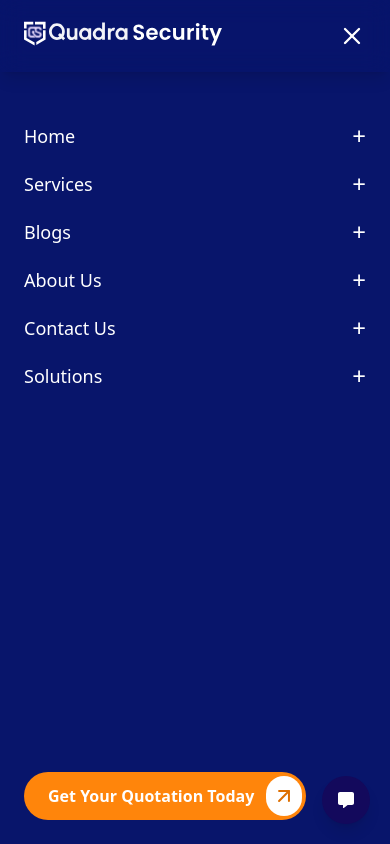
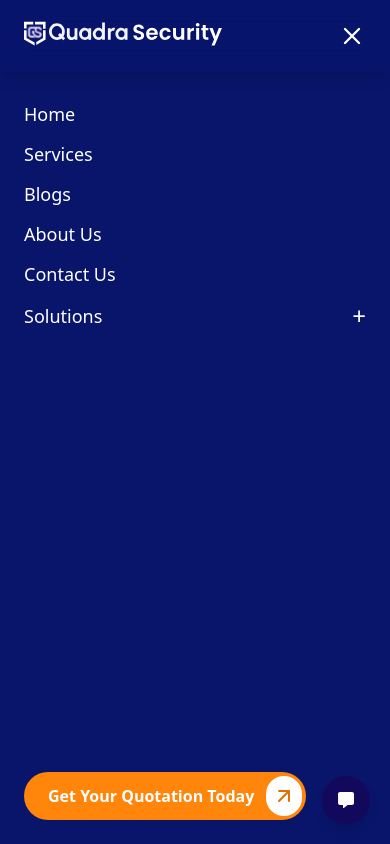
Before and after one commit to quadra-dev/QudraSecurityV2, a Next.js app: page / in a window 390 px wide. Both pictures are taken after a click on the button 352 px from the left and 35 px from the top of the page. Shown: the top 844 px of the page. Built offline with nearby package versions, Linux system fonts and the light colour scheme.

Commit message:
mobile navigation done

```diff
--- a/src/components/navigation/NavigationBar.tsx
+++ b/src/components/navigation/NavigationBar.tsx
@@ -194,7 +194,7 @@ export default function Navbar() {
 
       {/* DESKTOP DROPDOWN (hover) */}
       <AnimatePresence>
-        {activeMenu==="Solutions" && (
+        {activeMenu === "Solutions" && (
           <>
             <motion.div
               className="fixed top-[64px] left-0 w-full bottom-0 bg-black bg-opacity-40 z-30"
@@ -216,8 +216,7 @@ export default function Navbar() {
               <div className="w-full  p-8">
                 {/* <div className="text-white text-2xl">{activeMenu}</div> */}
 
-                {
-                  activeMenu === "Solutions" &&
+                {activeMenu === "Solutions" && (
                   <div className="w-2/3 flex h-full">
                     {SolutionItems.map((item, idx) => (
                       <div key={idx} className="relative w- cursor-pointer">
@@ -235,7 +234,9 @@ export default function Navbar() {
 
                     <div className="w-1/3 ml-5 mt-3 pl-4 border-l-2 border-white">
                       <ul className="text-3xl flex flex-col text-white justify-evenly h-[45vh]">
-                      <li className="text-lg translate-x-1 text-orange-400">All Solutions</li>
+                        <li className="text-lg translate-x-1 text-orange-400">
+                          All Solutions
+                        </li>
                         <li className="group flex  items-center hover:text-white ">
                           <div className="opacity-0 transition-opacity duration-500 group-hover:opacity-100">
                             <ArrowRight />
@@ -279,18 +280,19 @@ export default function Navbar() {
                       </ul>
                     </div>
                   </div>
-                }
+                )}
               </div>
             </motion.div>
           </>
         )}
       </AnimatePresence>
 
+
       {/* MOBILE SLIDING PANEL */}
       <AnimatePresence>
         {mobileOpen && (
           <>
-            {/* backdrop for mobile panel */}
+            {/* backdrop */}
             <motion.div
               className="fixed inset-0 bg-black/40 z-40"
               initial={{ opacity: 0 }}
@@ -300,6 +302,7 @@ export default function Navbar() {
               onClick={() => setMobileOpen(false)}
             />
 
+            {/* side panel */}
             <motion.aside
               initial={{ x: "-100%" }}
               animate={{ x: 0 }}
@@ -307,50 +310,70 @@ export default function Navbar() {
               transition={{ duration: 0.38, ease: "easeInOut" }}
               className="fixed -top-[64px] left-0 bottom-0 w-full bg-[#08156B] text-white z-40 flex flex-col p-6"
             >
-              {/* menu items with expand */}
-              <nav className="flex-1  overflow-auto mt-40">
-                <ul className="space-y-4">
-                  {menuItems.map((item, idx) => (
+              {/* menu items */}
+              <nav className="flex-1 overflow-auto mt-35">
+                <ul className="space-y-3">
+                  {menuItems.map((item, idx) => {
+                    if (item.page === "Solutions") {
+                      // Solutions dropdown
+                      return (
                         <li key={idx}>
                           <button
                             className="w-full flex justify-between items-center text-left text-lg font-medium"
                             onClick={() =>
                               setExpandedItem(
-                            expandedItem === item.page ? null : item.page
+                                expandedItem === "Solutions"
+                                  ? null
+                                  : "Solutions"
                               )
                             }
                           >
                             <span>{item.page}</span>
                             <span className="text-2xl">
-                          {expandedItem === item.page ? "−" : "+"}
+                              {expandedItem === "Solutions" ? "−" : "+"}
                             </span>
                           </button>
 
                           <AnimatePresence>
-                        {expandedItem === item.page && (
+                            {expandedItem === "Solutions" && (
                               <motion.div
                                 initial={{ height: 0, opacity: 0 }}
                                 animate={{ height: "auto", opacity: 1 }}
                                 exit={{ height: 0, opacity: 0 }}
-                            transition={{ duration: 0.28 }}
+                                transition={{ duration: 0.3 }}
                               >
-                            <div className="pl-4 py-2 text-sm text-gray-300">
-                              <div className="mb-2">
-                                {item.page} Section Content
-                              </div>
+                                <div className="pl-4 py-2 text-sm text-gray-300 space-y-3">
+                                  {SolutionItems.map((sol, sIdx) => (
                                     <Link
-                                href={item.url}
+                                      key={sIdx}
+                                      href={sol.href}
                                       onClick={() => setMobileOpen(false)}
-                                className="inline-block underline text-sm"
+                                      className="block hover:text-orange-400 transition"
                                     >
-                                Go to {item.page}
+                                      {sol.tittle}
                                     </Link>
+                                  ))}
                                 </div>
                               </motion.div>
                             )}
                           </AnimatePresence>
                         </li>
-                  ))}
+                      );
+                    } else {
+                      // Direct redirect for all other menu items
+                      return (
+                        <li key={idx}>
+                          <Link
+                            href={item.url}
+                            onClick={() => setMobileOpen(false)}
+                            className="block text-lg font-medium hover:text-orange-400 transition"
+                          >
+                            {item.page}
+                          </Link>
+                        </li>
+                      );
+                    }
+                  })}
                 </ul>
               </nav>
 
```
Lines whose indentation alone changed are shown as unchanged.
